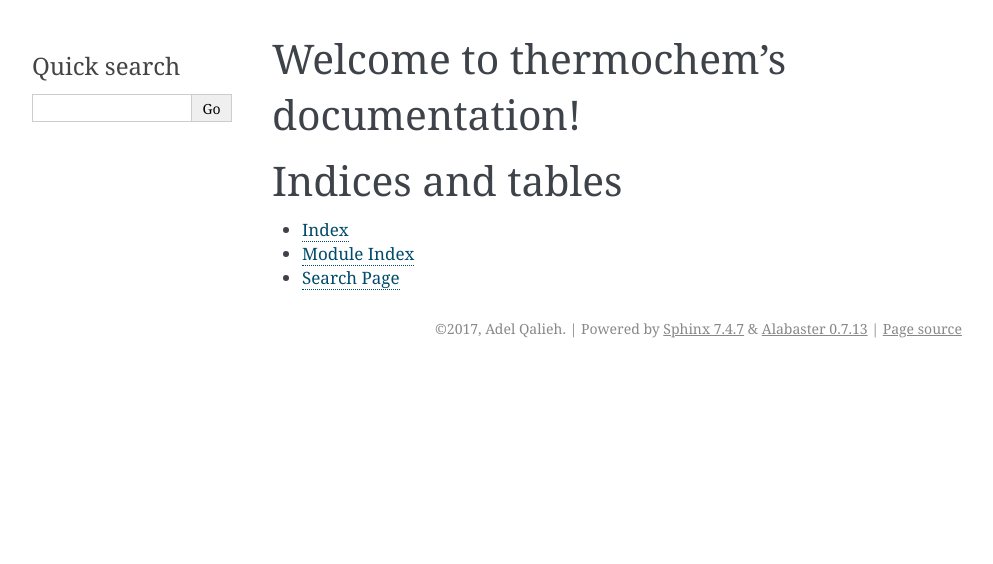
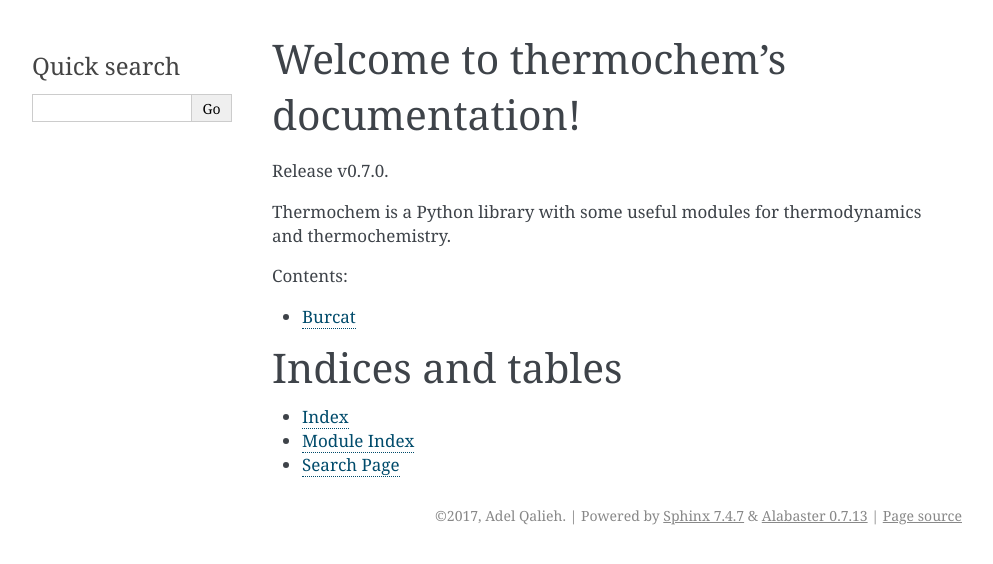
Before and after one commit to adelq/thermochem, a Sphinx documentation site: the page built from docs/index.rst, in a window 1280 px wide. Shown: the top 564 px of the page, without its empty margins (148-1141 px from the left). Built offline with Sphinx 7.4.7, drawn with Linux system fonts in a browser that asks for light colours.

Commit message:
Add Burcat documentation

```diff
--- a/docs/index.rst
+++ b/docs/index.rst
@@ -4,12 +4,19 @@
    contain the root `toctree` directive.
 
 Welcome to thermochem's documentation!
-=====================================
+======================================
+
+
+Release v\ |version|.
+
+Thermochem is a Python library with some useful modules for thermodynamics and
+thermochemistry.
 
 .. toctree::
    :maxdepth: 2
    :caption: Contents:
 
+   burcat
 
 
 Indices and tables
```
Also changed, not shown: docs/burcat.rst (added, +7 -0 lines).
